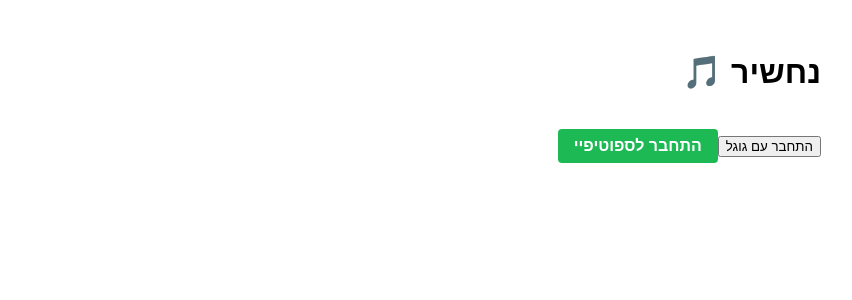
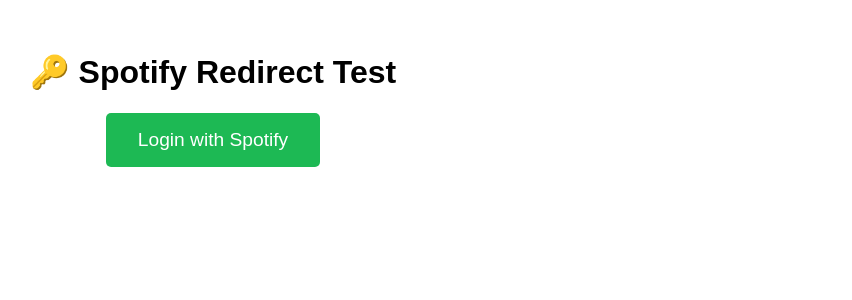
Before and after one commit to ysompo/nachashir, a React (Create React App) app: page / in a window 1280 px wide. Shown: the top 300 px of the page, without its empty margins (427-1279 px from the left). Built offline with nearby package versions, Linux system fonts and the light colour scheme; no server answers; the database is empty.

Commit message:
Minimal Spotify redirect test

```diff
--- a/src/App.js
+++ b/src/App.js
@@ -1,165 +1,28 @@
-// נחשיר - אפליקציה מרובת משתתפים לניחוש שירים בעברית עם אינטגרציה לספוטיפיי
+import React from "react";
 
-import React, { useState, useEffect } from "react";
-import { initializeApp } from "firebase/app";
-import {
-  getFirestore,
-  doc,
-  setDoc,
-  onSnapshot
-} from "firebase/firestore";
-import {
-  getAuth,
-  signInWithPopup,
-  GoogleAuthProvider
-} from "firebase/auth";
-
-// Firebase config – replace with your actual Firebase settings
-const firebaseConfig = {
-  apiKey: "YOUR_API_KEY",
-  authDomain: "YOUR_PROJECT.firebaseapp.com",
-  projectId: "YOUR_PROJECT_ID",
-  storageBucket: "YOUR_PROJECT.appspot.com",
-  messagingSenderId: "SENDER_ID",
-  appId: "APP_ID"
-};
-
-const app = initializeApp(firebaseConfig);
-const db = getFirestore(app);
-const auth = getAuth(app);
-
-// Spotify constants
 const clientId = "37a01755aa874ed68a44428e9db92d26";
 const redirectUri = "https://nachashir.vercel.app/";
 const scopes = "user-read-private user-read-email streaming user-library-read user-read-playback-state";
-const spotifyUrl = `https://accounts.spotify.com/authorize?client_id=${clientId}&response_type=token&redirect_uri=${encodeURIComponent(
-  redirectUri
-)}&scope=${encodeURIComponent(scopes)}`;
+const spotifyUrl = `https://accounts.spotify.com/authorize?client_id=${clientId}&response_type=token&redirect_uri=${encodeURIComponent(redirectUri)}&scope=${encodeURIComponent(scopes)}`;
 
 export default function App() {
-  const [user, setUser] = useState(null);
-  const [spotifyToken, setSpotifyToken] = useState(null);
-  const [song, setSong] = useState(null);
-  const [guess, setGuess] = useState("");
-  const [result, setResult] = useState(null);
-  const [isPlaying, setIsPlaying] = useState(false);
-  const [room, setRoom] = useState("room1");
-  const [players, setPlayers] = useState([]);
-
-  // Get token from URL or localStorage
-  useEffect(() => {
-    const hash = window.location.hash;
-    if (hash.includes("access_token")) {
-      const token = new URLSearchParams(hash.substring(1)).get("access_token");
-      localStorage.setItem("spotify_token", token);
-      setSpotifyToken(token);
-      window.location.hash = "";
-    } else {
-      const token = localStorage.getItem("spotify_token");
-      if (token) setSpotifyToken(token);
-    }
-  }, []);
-
-  useEffect(() => {
-    const unsub = onSnapshot(doc(db, "rooms", room), (docSnap) => {
-      if (docSnap.exists()) {
-        setPlayers(docSnap.data().players || []);
-      }
-    });
-    return () => unsub();
-  }, [room]);
-
-  const handleLogin = async () => {
-    const provider = new GoogleAuthProvider();
-    const result = await signInWithPopup(auth, provider);
-    setUser(result.user);
-    await setDoc(doc(db, "rooms", room), {
-      players: [...players.filter(p => p.uid !== result.user.uid), {
-        uid: result.user.uid,
-        name: result.user.displayName
-      }]
-    });
-  };
-
-  const fetchSpotifySong = async () => {
-    if (!spotifyToken) return;
-    const res = await fetch("https://api.spotify.com/v1/recommendations?seed_genres=pop&limit=1", {
-      headers: { Authorization: `Bearer ${spotifyToken}` }
-    });
-    const data = await res.json();
-    if (data.tracks && data.tracks.length > 0) {
-      const track = data.tracks[0];
-      setSong({
-        title: track.name,
-        artist: track.artists.map(a => a.name).join(", "),
-        preview_url: track.preview_url
-      });
-    }
-  };
-
-  const handlePlay = () => {
-    if (!song?.preview_url) return;
-    const audio = new Audio(song.preview_url);
-    audio.play();
-    setIsPlaying(true);
-    setTimeout(() => {
-      audio.pause();
-      setIsPlaying(false);
-    }, 5000);
-  };
-
-  const handleSubmit = () => {
-    const isCorrect = guess.trim().toLowerCase() === song.title.toLowerCase();
-    setResult(isCorrect ? "נכון!" : `טעות - התשובה הנכונה: ${song.title}`);
-  };
-
   return (
-    <div dir="rtl" style={{ fontFamily: "sans-serif", padding: "2rem" }}>
-      <h1 style={{ fontSize: "2rem", fontWeight: "bold" }}>נחשיר 🎵</h1>
-
-      {!user && <button onClick={handleLogin}>התחבר עם גוגל</button>}
-      {user && <div>שלום, {user.displayName}</div>}
-
-      {!spotifyToken && (
+    <div style={{ fontFamily: "sans-serif", padding: "2rem", textAlign: "center" }}>
+      <h1>🔑 Spotify Redirect Test</h1>
       <a
         href={spotifyUrl}
         style={{
           display: "inline-block",
           backgroundColor: "#1DB954",
           color: "white",
-            padding: "0.5rem 1rem",
-            textDecoration: "none",
-            borderRadius: "4px",
-            fontWeight: "bold",
-            marginTop: "1rem"
+          padding: "1rem 2rem",
+          fontSize: "1.2rem",
+          borderRadius: "5px",
+          textDecoration: "none"
         }}
       >
-          התחבר לספוטיפיי
+        Login with Spotify
       </a>
-      )}
-      {spotifyToken && (
-        <button onClick={fetchSpotifySong} style={{ marginTop: "1rem" }}>
-          בחר שיר מספוטיפיי
-        </button>
-      )}
-
-      {song && (
-        <div style={{ marginTop: "2rem" }}>
-          <button onClick={handlePlay} disabled={isPlaying || !song.preview_url}>
-            {isPlaying ? "מנגן..." : "נגן רמז"}
-          </button>
-          <br /><br />
-          <input
-            placeholder="מה שם השיר?"
-            value={guess}
-            onChange={e => setGuess(e.target.value)}
-            style={{ padding: "0.5rem", width: "300px" }}
-          />
-          <br /><br />
-          <button onClick={handleSubmit}>שלח ניחוש</button>
-          {result && <div style={{ marginTop: "1rem", fontWeight: "bold" }}>{result}</div>}
-        </div>
-      )}
     </div>
   );
 }
```
Lines whose indentation alone changed are shown as unchanged.
